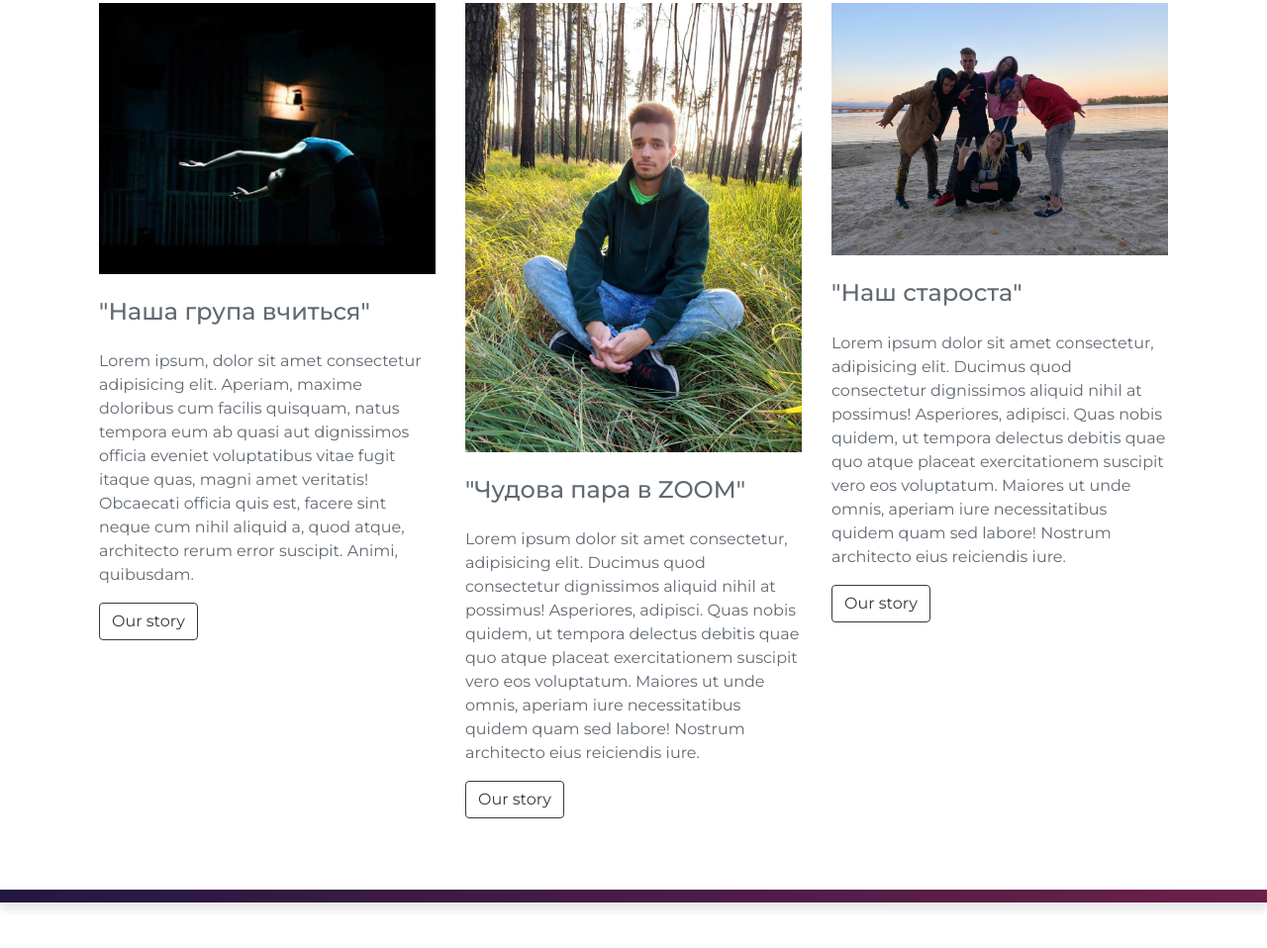
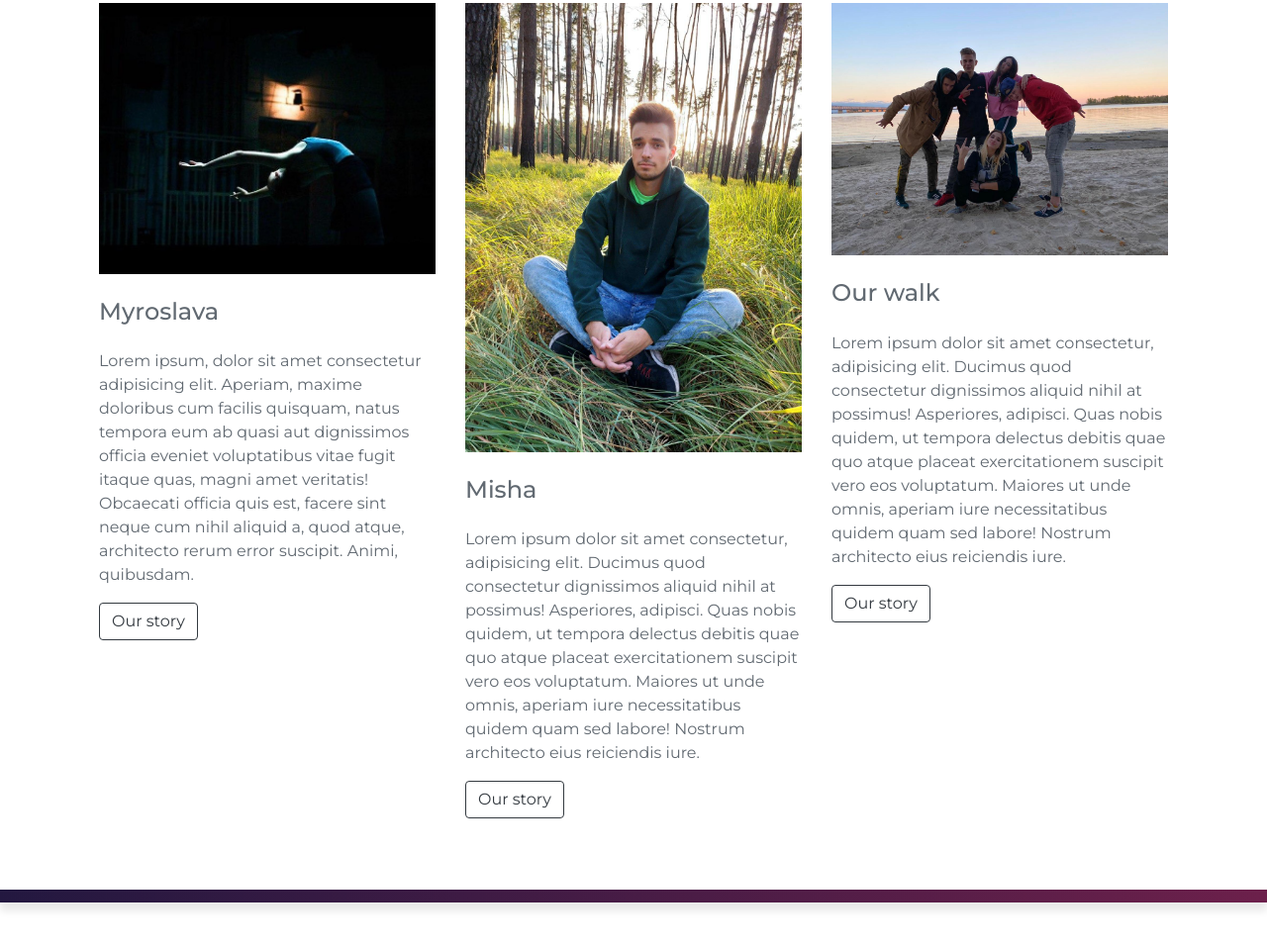
Before and after one commit to nbboutique/web, a plain HTML site: page practice_7.html in a window 1280 px wide. Shown: the part 900-1858 px from the top of the page at 99% size. Drawn offline with Linux system fonts and the light colour scheme.

Commit message:
Update practice_7.html

```diff
--- a/practice_7.html
+++ b/practice_7.html
@@ -73,7 +73,7 @@
         <div class="top-bar">
             <div class="container">
                 <div class="row-12 text-right">
-                    <p><a href="tel:+32391829742">Call us</a></p>
+                    <p><a href="tel:+88888888888888">Call us</a></p>
                 </div>
             </div>
         </div>
@@ -144,7 +144,7 @@
 
             <div class="col-md-4 my-4">
                 <img src="img/1.jpg" alt="" class="w-100">
-                <h4 class="my-4">"Наша група вчиться"</h4>
+                <h4 class="my-4">Myroslava</h4>
                 <p>Lorem ipsum, dolor sit amet consectetur adipisicing elit. Aperiam, maxime doloribus cum facilis quisquam, natus tempora eum ab quasi aut dignissimos officia eveniet voluptatibus vitae fugit itaque quas, magni amet veritatis! Obcaecati
                     officia quis est, facere sint neque cum nihil aliquid a, quod atque, architecto rerum error suscipit. Animi, quibusdam.</p>
                 <a href="#" class="btn btn-outline-dark btn-md">Our story</a>
@@ -152,7 +152,7 @@
 
             <div class="col-md-4 my-4">
                 <img src="img/2.jpg" alt="" class="w-100">
-                <h4 class="my-4">"Чудова пара в ZOOM"</h4>
+                <h4 class="my-4">Misha</h4>
                 <p>Lorem ipsum dolor sit amet consectetur, adipisicing elit. Ducimus quod consectetur dignissimos aliquid nihil at possimus! Asperiores, adipisci. Quas nobis quidem, ut tempora delectus debitis quae quo atque placeat exercitationem suscipit
                     vero eos voluptatum. Maiores ut unde omnis, aperiam iure necessitatibus quidem quam sed labore! Nostrum architecto eius reiciendis iure.</p>
                 <a href="#" class="btn btn-outline-dark btn-md">Our story</a>
@@ -160,7 +160,7 @@
 
             <div class="col-md-4 my-4">
                 <img src="img/3.jpg" alt="" class="w-100">
-                <h4 class="my-4">"Наш староста"</h4>
+                <h4 class="my-4">Our walk</h4>
                 <p>Lorem ipsum dolor sit amet consectetur, adipisicing elit. Ducimus quod consectetur dignissimos aliquid nihil at possimus! Asperiores, adipisci. Quas nobis quidem, ut tempora delectus debitis quae quo atque placeat exercitationem suscipit
                     vero eos voluptatum. Maiores ut unde omnis, aperiam iure necessitatibus quidem quam sed labore! Nostrum architecto eius reiciendis iure.</p>
                 <a href="#" class="btn btn-outline-dark btn-md">Our story</a>
```
